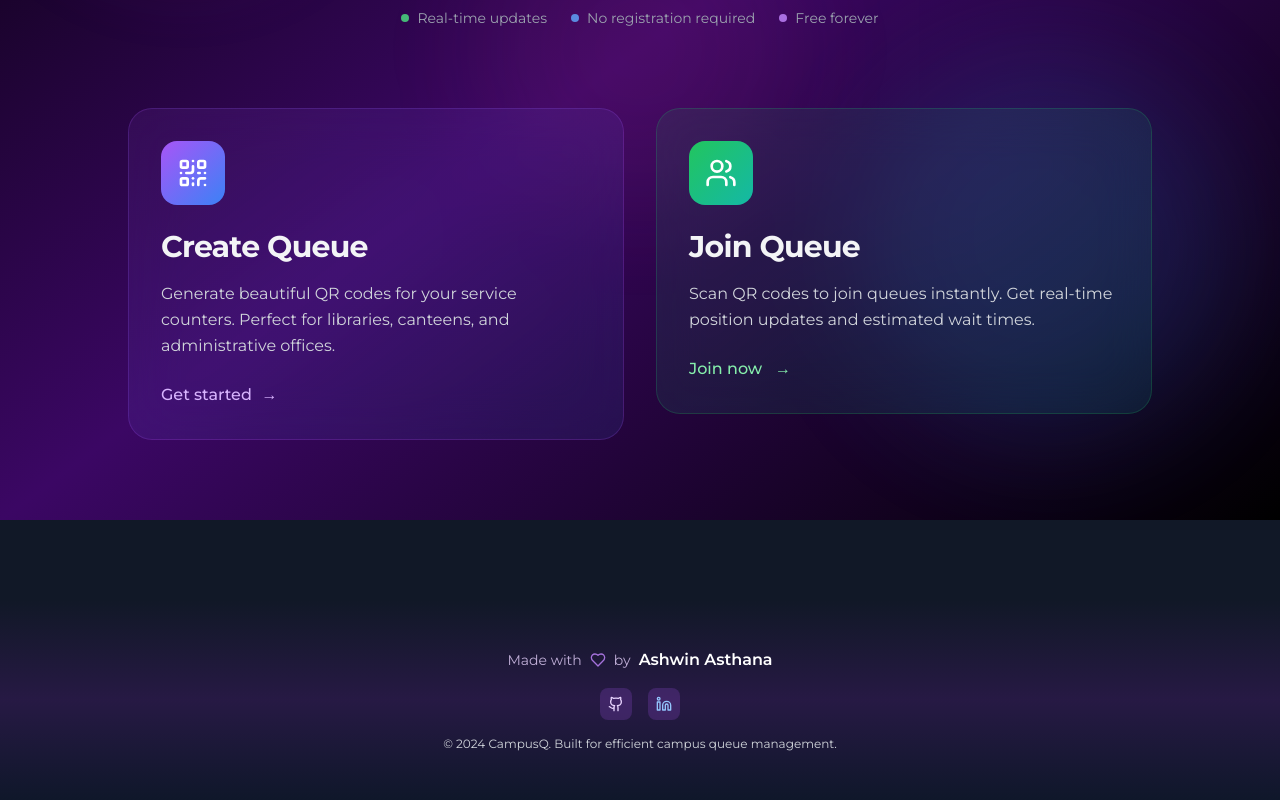
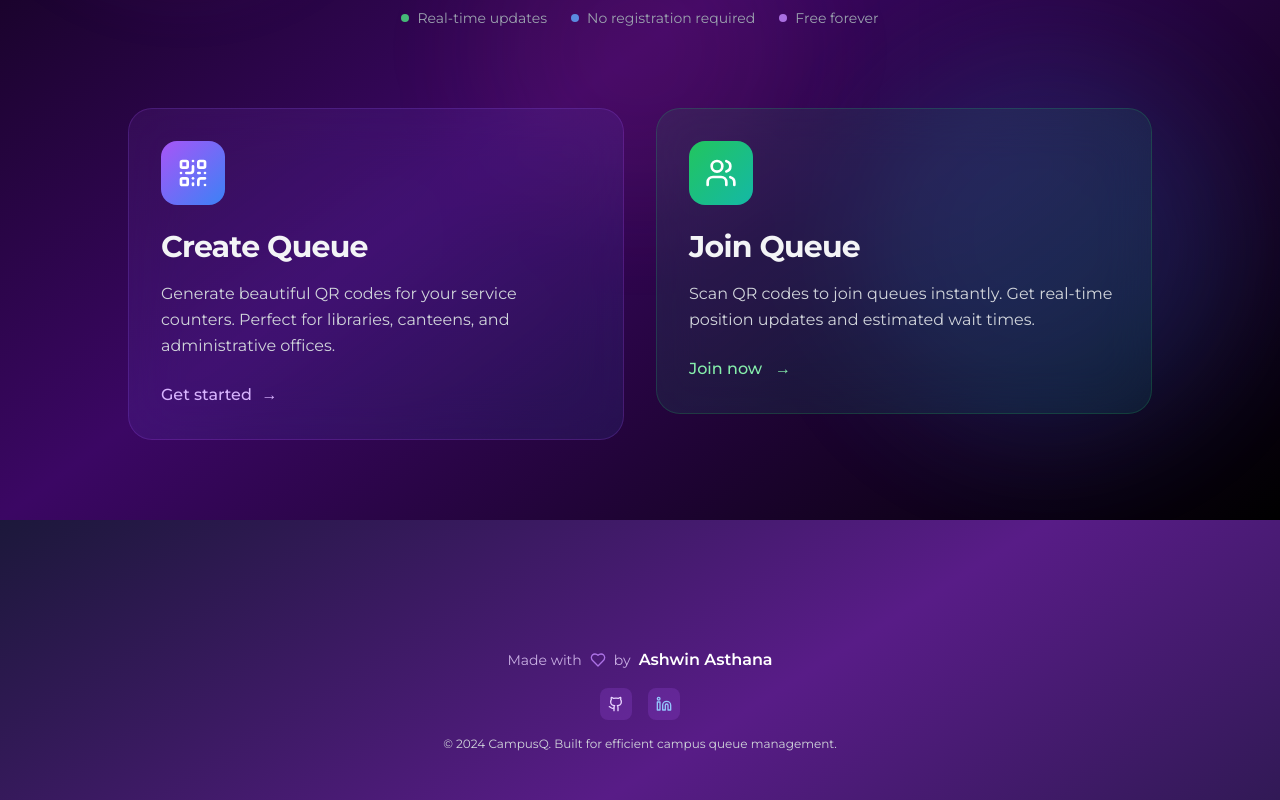
Before and after one commit to lumozion/CampusQ, a Next.js app: page / in a window 1280 px wide. Shown: the part 423-1223 px from the top of the page. Built offline with nearby package versions, Linux system fonts and the light colour scheme.

Commit message:
Apply gradient background to entire app, remove footer background

```diff
--- a/app/layout.tsx
+++ b/app/layout.tsx
@@ -20,7 +20,7 @@ export default function RootLayout({
 }) {
   return (
     <html lang="en" className="h-full dark">
-      <body className={`${montserrat.className} h-full flex flex-col bg-slate-900`}>
+      <body className={`${montserrat.className} h-full flex flex-col bg-gradient-to-br from-slate-900 via-purple-900 to-slate-900`}>
         <main className="flex-1">
           {children}
         </main>
--- a/components/Footer.tsx
+++ b/components/Footer.tsx
@@ -8,7 +8,7 @@ export default function Footer() {
     <motion.footer
       initial={{ opacity: 0, y: 20 }}
       animate={{ opacity: 1, y: 0 }}
-      className="relative mt-20 py-12 bg-gradient-to-t from-slate-900 via-purple-900/30 to-transparent"
+      className="relative mt-20 py-12"
     >
       <div className="container mx-auto px-4">
         <div className="flex flex-col items-center space-y-4">
```
